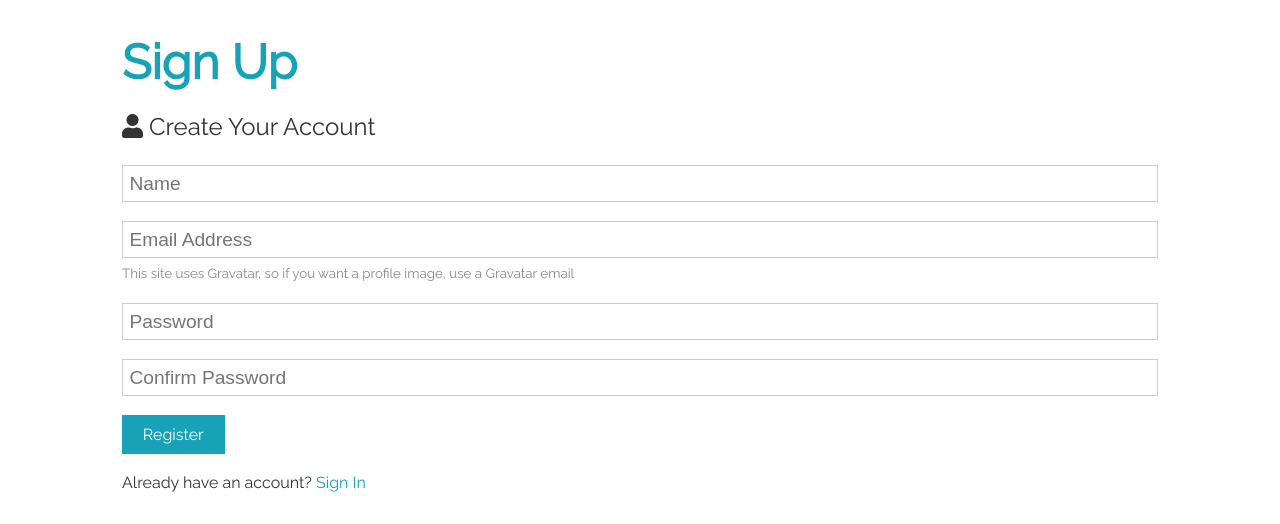
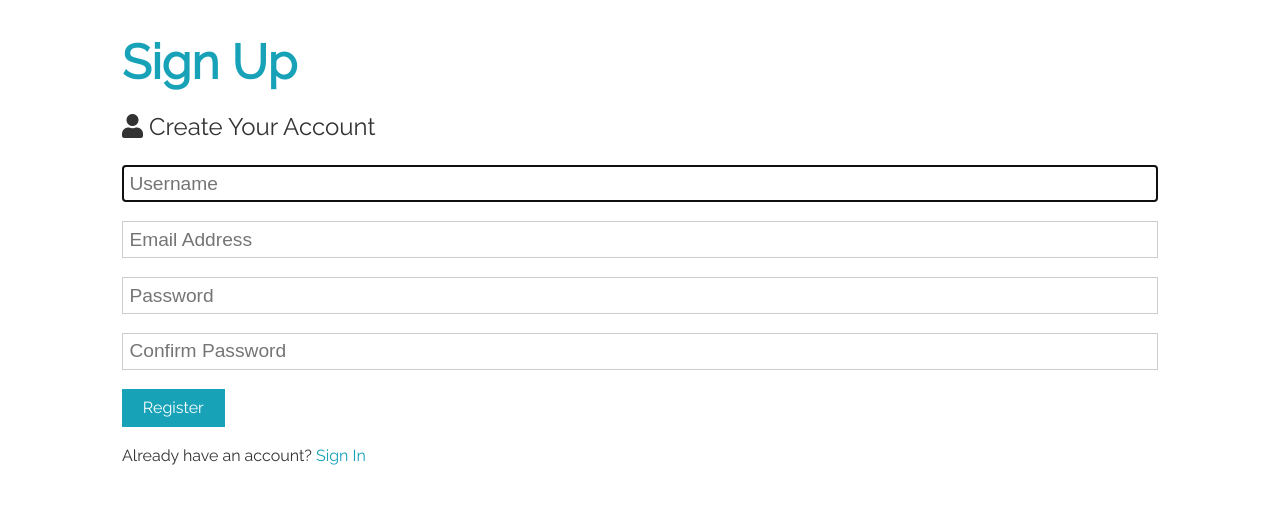
Before and after one commit to Sakayaaa/django-front-ready, a Django app: page /accounts/register/ in a window 1280 px wide. Shown: the part 62-586 px from the top of the page. Run offline with Django 5.2, Linux system fonts and the light colour scheme; some libraries are stand-ins or nearby versions.

Commit message:
Changes to be committed: 	modified:   accounts/__pycache__/forms.cpython-313.pyc 	modified:   accounts/__pycache__/models.cpython-313.pyc 	modified:   accounts/__pycache__/views.cpython-313.pyc 	modified:   accounts/forms.py 	modified:   accounts/models.py 	modified:   accounts/templates/accounts/register.html 	modified:   accounts/views.py

```diff
--- a/accounts/forms.py
+++ b/accounts/forms.py
@@ -1,5 +1,8 @@
 from django import forms
 from .models import Experience, Education, UserProfile
+from django.contrib.auth.forms import UserCreationForm
+from django.contrib.auth.models import User
+
 
 
 class AddExperienceForm(forms.ModelForm):
@@ -76,3 +79,43 @@ class UserProfileForm(forms.ModelForm):
     def __init__(self, *args, **kwargs):
         super().__init__(*args, **kwargs)
         self.fields['professional_status'].empty_label = "* Select Professional Status"
+
+
+class RegisterForm(UserCreationForm):
+    username = forms.CharField(
+        widget=forms.TextInput(attrs={
+            'placeholder': 'Username',
+            'class': 'form-control',
+            'required': True,
+            'autocomplete': 'off',
+        })
+    )
+    email = forms.EmailField(
+        required=True,
+        widget=forms.EmailInput(attrs={
+            'placeholder': 'Email Address',
+            'class': 'form-control',
+            'required': True,
+            'autocomplete': 'off',
+        })
+    )
+    password1 = forms.CharField(
+        widget=forms.PasswordInput(attrs={
+            'placeholder': 'Password',
+            'class': 'form-control',
+            'minlength': 8,
+            'autocomplete': 'new-password',
+        })
+    )
+    password2 = forms.CharField(
+        widget=forms.PasswordInput(attrs={
+            'placeholder': 'Confirm Password',
+            'class': 'form-control',
+            'minlength': 8,
+            'autocomplete': 'new-password',
+        })
+    )
+
+    class Meta:
+        model = User
+        fields = ['username', 'email', 'password1', 'password2']
--- a/accounts/models.py
+++ b/accounts/models.py
@@ -3,6 +3,7 @@ from django.contrib.auth.models import User
 from django.db.models.signals import post_save
 from django.dispatch import receiver
 from django.urls import reverse
+
 
 
 class UserProfile(models.Model):
--- a/accounts/templates/accounts/register.html
+++ b/accounts/templates/accounts/register.html
@@ -5,27 +5,24 @@
         Sign Up
       </h1>
       <p class="lead"><i class="fas fa-user"></i> Create Your Account</p>
-      <form action="dashboard.html" class="form">
+      <form action="" class="form" method="POST">
+        {% csrf_token %}
         <div class="form-group">
-          <input type="text" placeholder="Name" required />
+          {{form.username}}
         </div>
         <div class="form-group">
-          <input type="email" placeholder="Email Address" />
-          <small class="form-text">
-            This site uses Gravatar, so if you want a profile image, use a
-            Gravatar email
-          </small>
+          {{form.email}}
         </div>
         <div class="form-group">
-          <input type="password" placeholder="Password" minlength="6" />
+          {{form.password1}}
         </div>
         <div class="form-group">
-          <input type="password" placeholder="Confirm Password" minlength="6" />
+          {{form.password2}}
         </div>
         <input type="submit" value="Register" class="btn btn-primary" />
       </form>
       <p class="my-1">
-        Already have an account? <a href="login.html">Sign In</a>
+        Already have an account? <a href="{% url "login" %}">Sign In</a>
       </p>
     </section>
 {% endblock %}
--- a/accounts/views.py
+++ b/accounts/views.py
@@ -1,6 +1,6 @@
 from django.shortcuts import render, redirect
 from .models import UserProfile
-from .forms import AddEducationForm, AddExperienceForm, UserProfileForm
+from .forms import AddEducationForm, AddExperienceForm, UserProfileForm, RegisterForm
 from django.contrib.auth.decorators import login_required
 from django.contrib.auth import authenticate, login as django_login, logout as django_logout
 from django.urls import reverse
@@ -89,4 +89,12 @@ def profiles(request):
 
 
 def register(request):
-    return render(request, 'accounts/register.html', {})
+    if request.method == "POST":
+        form = RegisterForm(request.POST)
+        if form.is_valid():
+            user = form.save()
+            django_login(request, user)
+            return(redirect('createprofile'))
+
+    form = RegisterForm()
+    return render(request, 'accounts/register.html', {'form':form})
```
